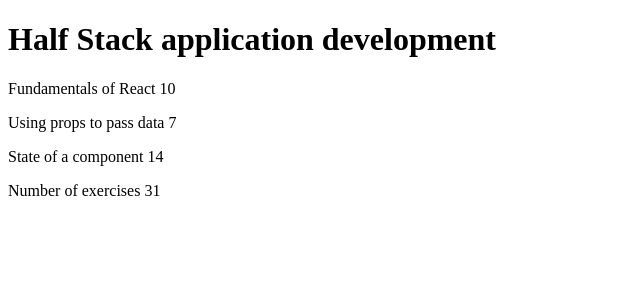
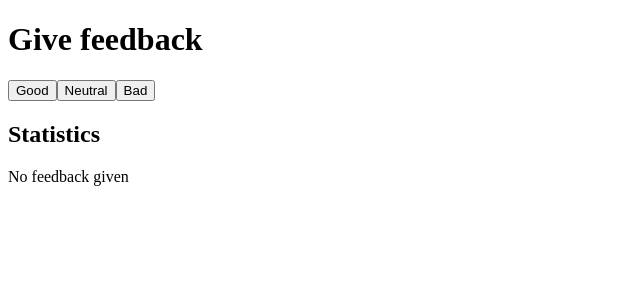
Before and after one commit to pronom8/Full-stack-osa-1, a React (Vite) app: page / in a window 1280 px wide. Shown: the top 300 px of the page, without its empty margins (0-640 px from the left). Built offline with nearby package versions, Linux system fonts and the light colour scheme.

Commit message:
1.6-1.11 tehtävät unicafe sovellus tehty

```diff
--- a/src/App.jsx
+++ b/src/App.jsx
@@ -1,83 +1,82 @@
+import { useState } from 'react'
 
 
 
-const Header = (props) => {
+import React from 'react'
+
+const StatisticLine = ({ text, value }) => {
   return (
-    <div>
-      <h1>{props.course} </h1>
-    </div>
-
-
-  )
-}
-
-const Part = (props) => {
-  return (
-    <div>
-      <p>
-        {props.part} {props.exercises}
-      </p>
-    </div>
-
-
-  )
-}
-
-const Content = (props) => {
-  return (
-    <div>
-      <Part part = {props.part1} exercises= {props.exercises1}/>
-      <Part part = {props.part2} exercises= {props.exercises2}/>
-      <Part part = {props.part3} exercises= {props.exercises3}/>
-    </div>
-
-
-  )
-}
-
-
-const Total = (props) => {
-  return (
-    <div>
-      <p>Number of exercises {props.total}</p>
-    </div>
-
-
+    <tr>
+      <td>{text}</td>
+      <td>{value}</td>
+    </tr>
   )
 }
 
 
 
 
+const Statistics = ({ good, neutral, bad }) => {
+  const all = good + neutral + bad
+  const average = all ? (good - bad) / all : 0
+  const positivePercentage = all ? (good / all) * 100 : 0
+
+  if (all === 0) {
+    return (
+      <div>
+        <h2>Statistics</h2>
+        <p>No feedback given</p>
+      </div>
+    )
+  }
+
+  return (
+    <div>
+      <h2>Statistics</h2>
+      <table>
+        <tbody>
+          <StatisticLine text="Good" value={good} />
+          <StatisticLine text="Neutral" value={neutral} />
+          <StatisticLine text="Bad" value={bad} />
+          <StatisticLine text="All" value={all} />
+          <StatisticLine text="Average" value={average.toFixed(2)} />
+          <StatisticLine text="Positive" value={positivePercentage.toFixed(2) + " %"} />
+        </tbody>
+      </table>
+
+    </div>
+  );
+};
+
+
+
+const Button = ({ onClick, text }) => {
+  return (
+    <button onClick={onClick}>
+      {text}
+    </button>
+  );
+};
+
+
 const App = () => {
-  const course = {
-    name: 'Half Stack application development',
-    parts: [
-      {
-        name: 'Fundamentals of React',
-        exercises: 10
-      },
-      {
-        name: 'Using props to pass data',
-        exercises: 7
-      },
-      {
-        name: 'State of a component',
-        exercises: 14
-      }
-    ]
-  }
+  // Save clicks of each button to its own state
+  const [good, setGood] = useState(0)
+  const [neutral, setNeutral] = useState(0)
+  const [bad, setBad] = useState(0)
+
 
 
   return (
     <div>
-      <Header course={course.name} />
-      <Content  part1={course.parts[0].name} part2={course.parts[1].name} part3={course.parts[2].name}
-       exercises1={course.parts[0].exercises} exercises2={course.parts[1].exercises} exercises3={course.parts[2].exercises}/>
-      <Total total = {course.parts[0].exercises + course.parts[1].exercises + course.parts[2].exercises} />
-
+      <h1>Give feedback</h1>
+      <Button onClick={() => setGood(good + 1)} text="Good" />
+      <Button onClick={() => setNeutral(neutral + 1)} text="Neutral" />
+      <Button onClick={() => setBad(bad + 1)} text="Bad" />
+      <Statistics good={good} neutral={neutral} bad={bad} />
     </div>
   )
 }
 
+
 export default App
--- a/src/main.jsx
+++ b/src/main.jsx
@@ -1,3 +1,4 @@
+import React from 'react'
 import ReactDOM from 'react-dom/client'
 
 import App from './App'
```
